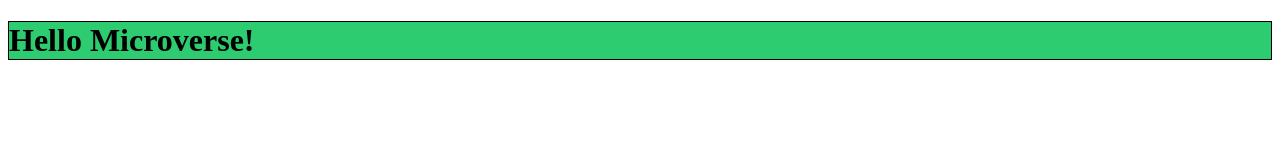
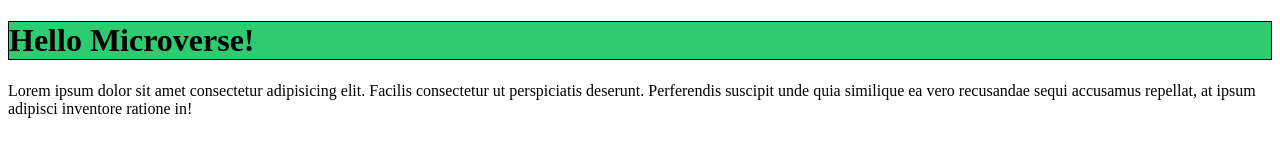
Before and after one commit to ghermaico135/Hello-Project, a website: page index.html in a window 1280 px wide. Drawn offline with Linux system fonts and the light colour scheme.

Commit message:
adding contents to index html

```diff
--- a/index.html
+++ b/index.html
@@ -9,5 +9,8 @@
 </head>
 <body>
   <h1 class="header">Hello Microverse!</h1>
+  <p>Lorem ipsum dolor sit amet consectetur adipisicing elit. Facilis consectetur ut perspiciatis deserunt.
+    Perferendis suscipit unde quia similique ea vero recusandae sequi accusamus repellat, at ipsum adipisci inventore ratione in!
+  </p>
 </body>
 </html>
```
